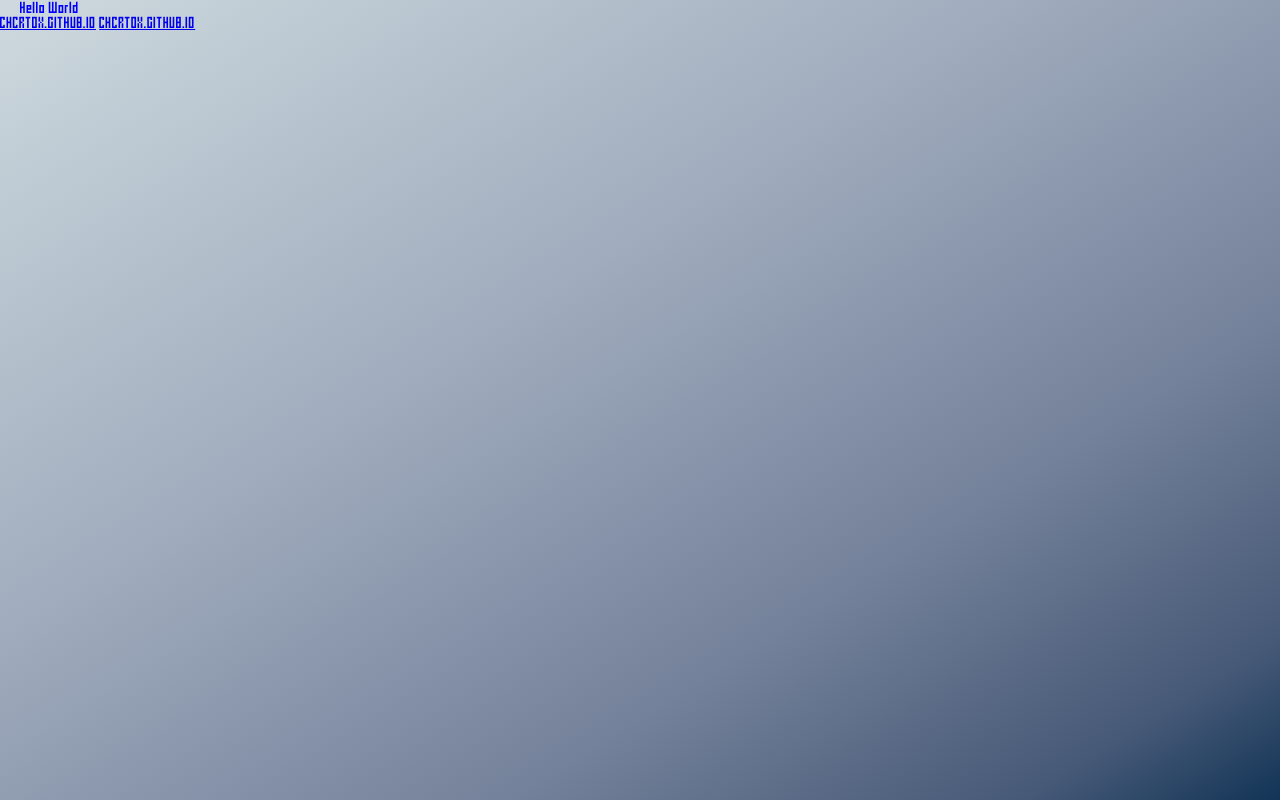
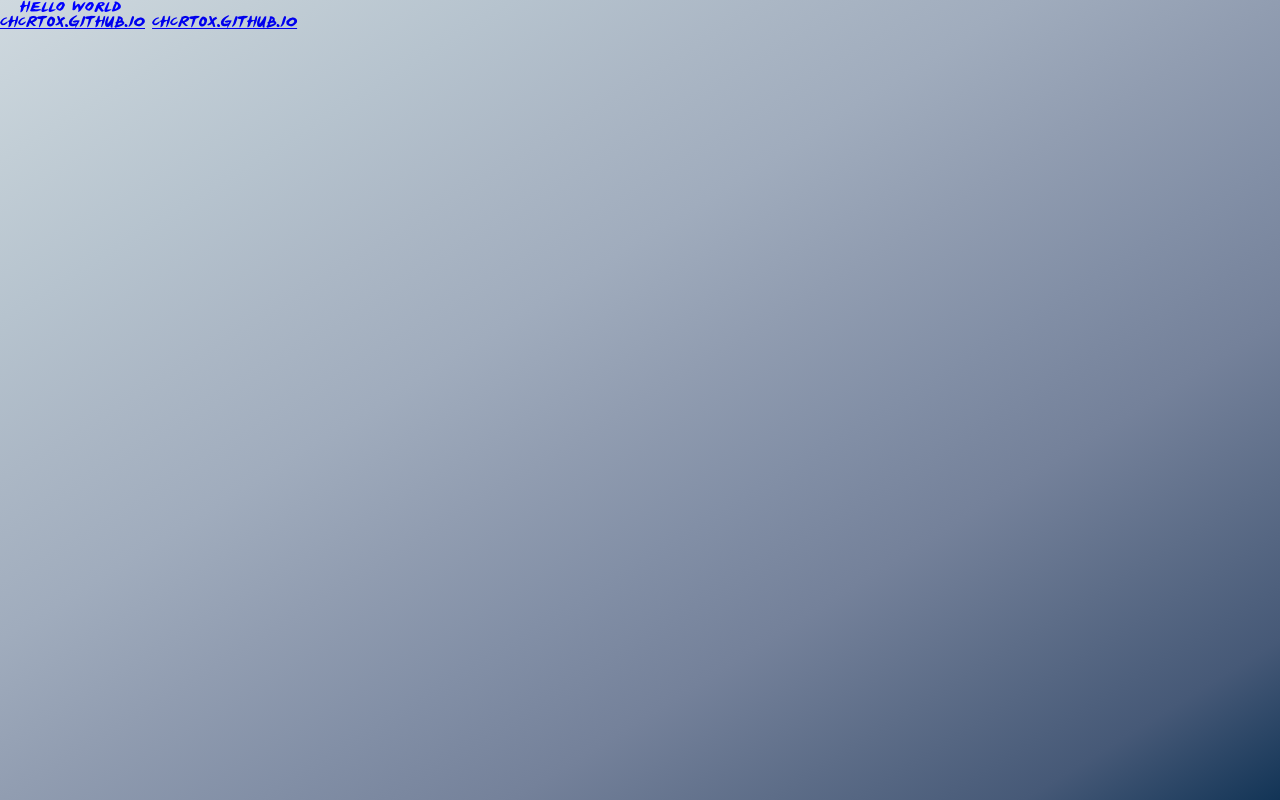
Before and after one commit to chcrt0x/chcrt0x.github.io, a plain HTML site: page index.html in a window 1280 px wide. Drawn offline with Linux system fonts and the light colour scheme.

Commit message:
Update index.html

```diff
--- a/index.html
+++ b/index.html
@@ -8,11 +8,15 @@
 				font-family: PXL;
 				src: url('/F/F-PXL.ttf') format('truetype');
 			}
+			@font-face {
+				font-family: YellowJacket;
+				src: url('/F/F-YellowJacket.ttf') format('truetype');
+			}
 			html,
 			body {
 				height: 100%;
 				background-image: linear-gradient(to right bottom, #cfd9df, #c2ced6, #b6c3ce, #abb7c5, #a0acbd, #919db1, #828fa6, #74819a, #5d6d88, #465977, #123456);
-				font-family:"PXL"
+				font-family:"YellowJacket"
 			} * {
 				margin:0px; padding:0px;
 			}
```
